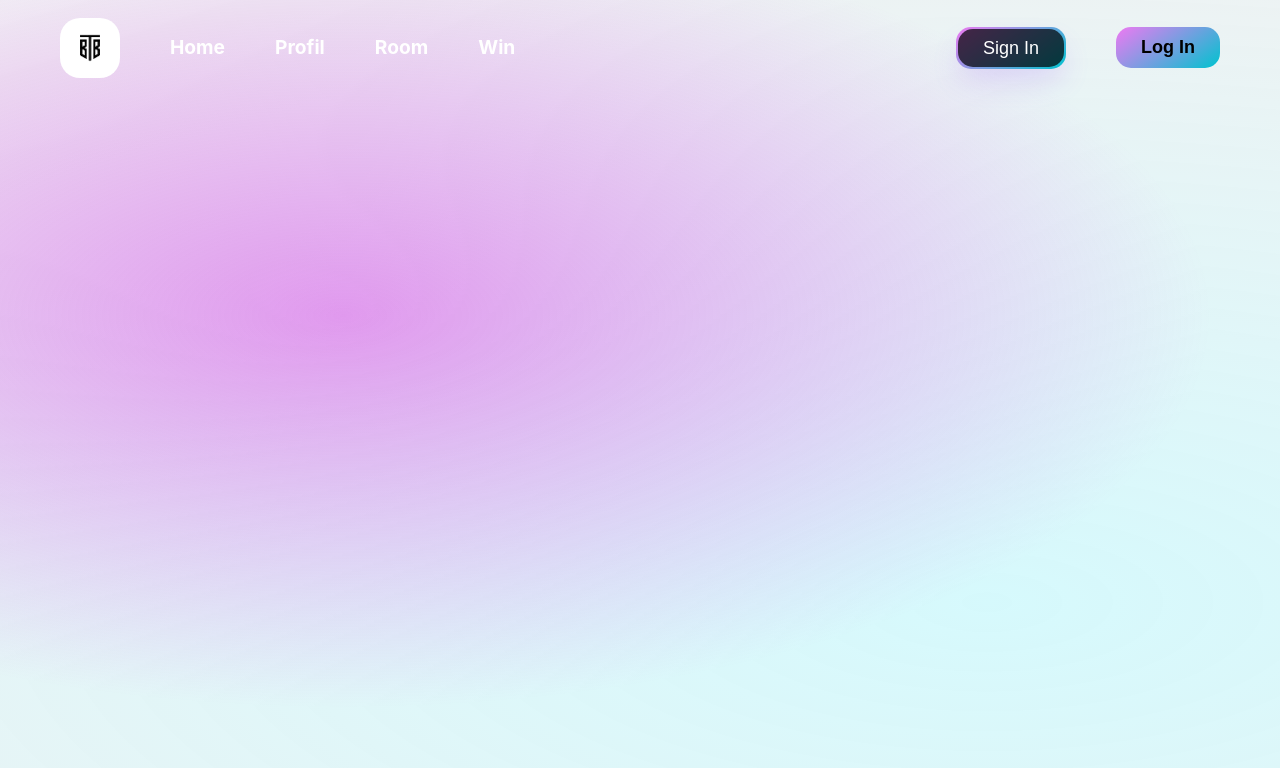
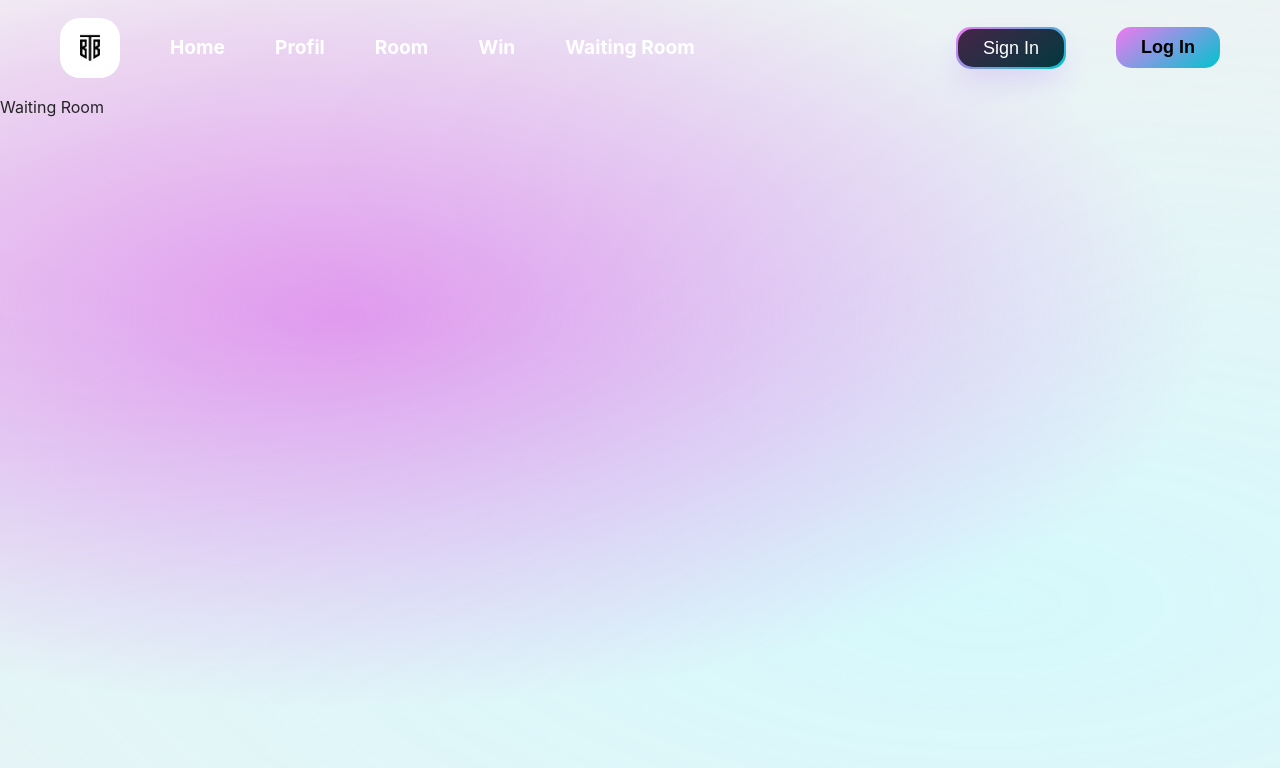
Before and after one commit to MoustaphaCamara/BeatTheBeat, a React (Vite) app: page /waiting_room in a window 1280 px wide. Shown: the top 768 px of the page. Built offline with nearby package versions, Linux system fonts and the light colour scheme.

Commit message:
new route (waiting room) & navbar wr

```diff
--- a/src/App.jsx
+++ b/src/App.jsx
@@ -5,6 +5,7 @@ import { BrowserRouter, Routes, Route } from "react-router-dom";
 import RoomPage from "./page/RoomPage/RoomPage";
 import NavBar from "./components/NavBar/NavBar";
 import Win from "./page/Win/Win";
+import WaitingRoom from "./page/WaitingRoom/WaitingRoom";
 
 function App() {
   return (
@@ -15,6 +16,7 @@ function App() {
           <Route path="/" element={<Home />}></Route>
           <Route path="/login" element={<Login />}></Route>
           <Route path="/room" element={<RoomPage />}></Route>
+          <Route path="/waiting_room" element={<WaitingRoom />}></Route>
           <Route path="/profil" element={<Profil />}></Route>
           <Route path="/win" element={<Win />}></Route>
         </Routes>
--- a/src/components/NavBar/NavBar.jsx
+++ b/src/components/NavBar/NavBar.jsx
@@ -21,10 +21,13 @@ const NavBar = () => {
         <NavLink to="/win">
           <span>Win</span>
         </NavLink>
+        <NavLink to="/waiting_room">
+          <span>Waiting Room</span>
+        </NavLink>
       </div>
 
       <div className="sideright">
-        <ButtonSignIn content="Sign In"/>
+        <ButtonSignIn content="Sign In" />
         <NavLink to="/login">
           <ButtonLogIn content="Log In" />
         </NavLink>
--- /dev/null
+++ b/src/page/WaitingRoom/WaitingRoom.jsx
@@ -0,0 +1,5 @@
+const WaitingRoom = () => {
+  return <div>Waiting Room</div>;
+};
+
+export default WaitingRoom;
```
Also changed, not shown: src/page/WaitingRoom/WaitingRoom.scss (added).
